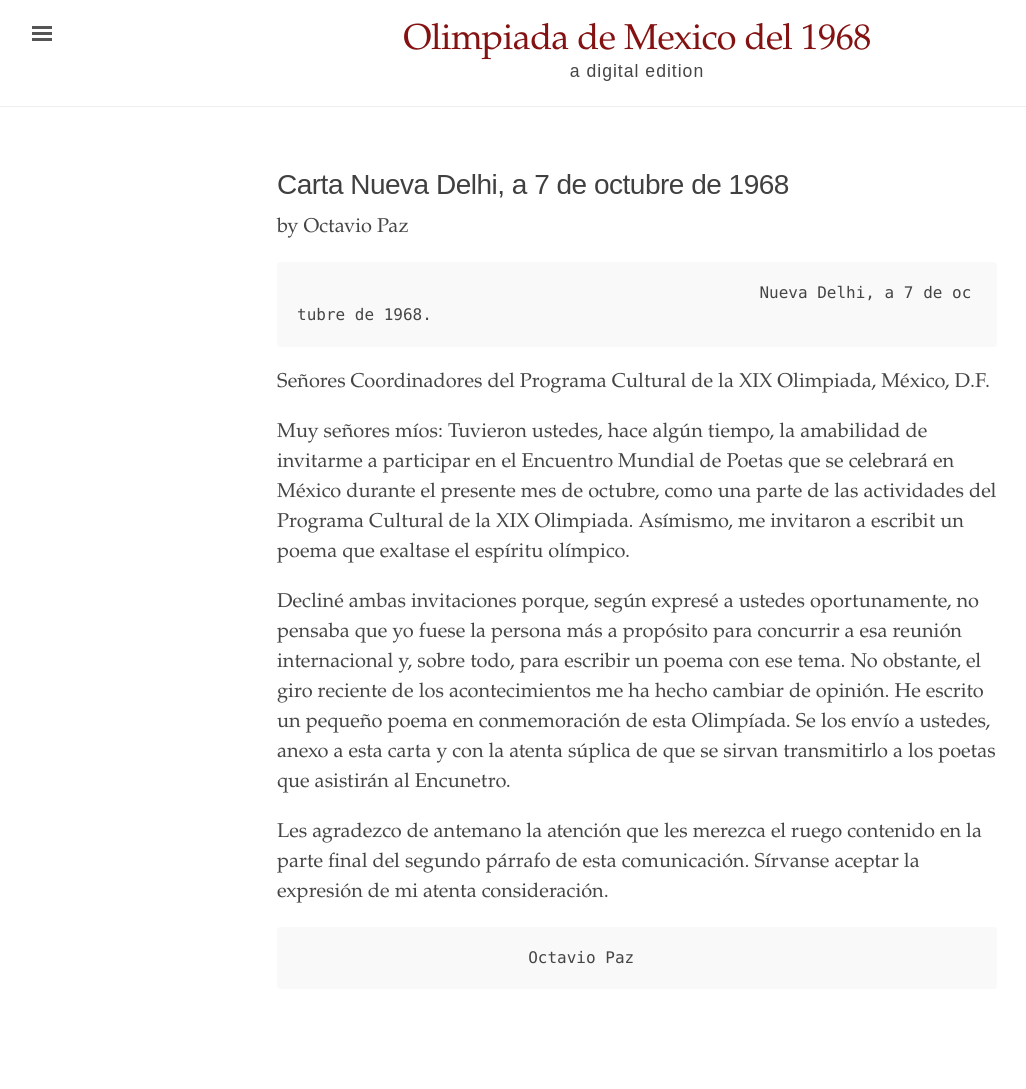
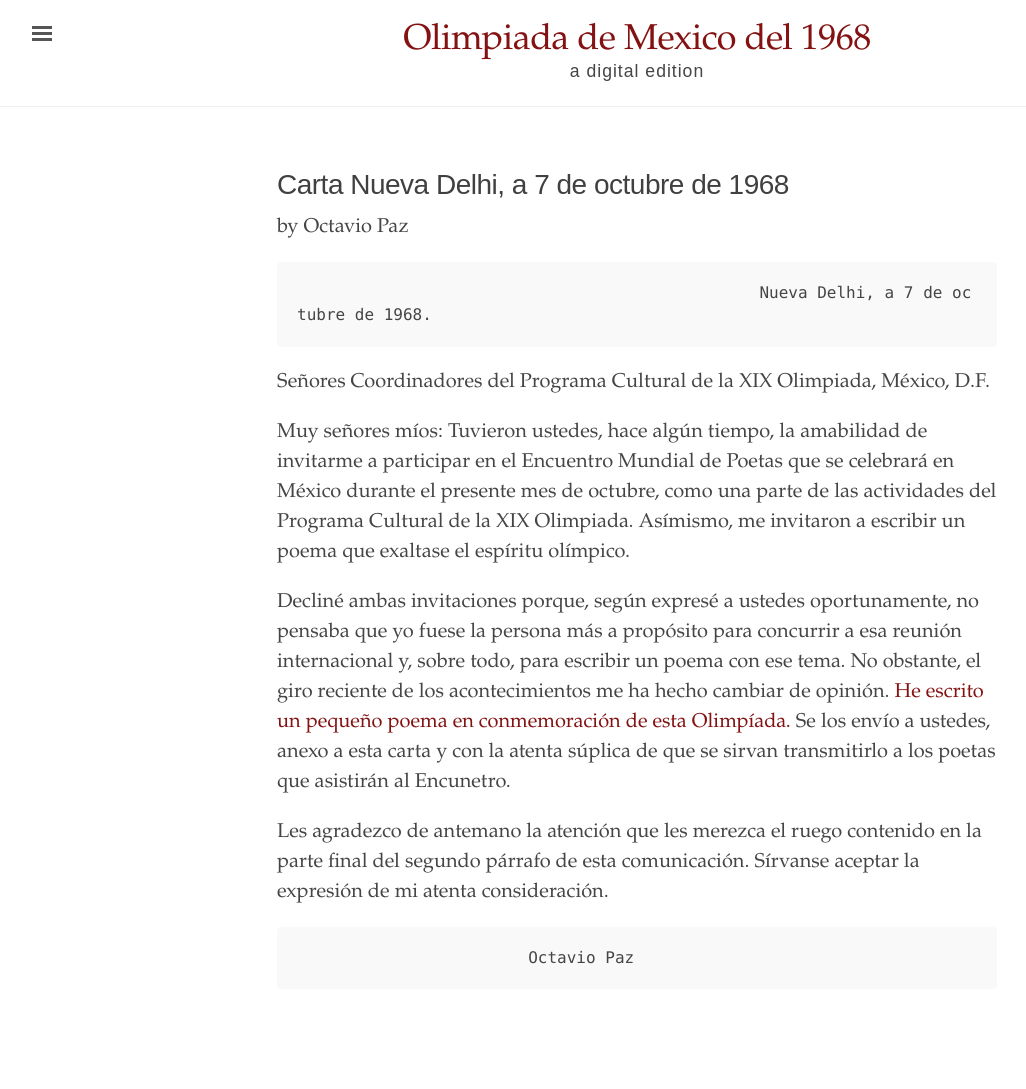
Before and after one commit to sophie-mcm/1984, a Jekyll site: the page built from _texts/carta-7-octubre.md, in a window 1280 px wide. Shown: the whole page, without its empty margins (3-1029 px from the left). Built offline with Jekyll 4.4.1, drawn with Linux system fonts in a browser that asks for light colours.

Commit message:
Link to Paz's poem

```diff
--- a/_texts/carta-7-octubre.md
+++ b/_texts/carta-7-octubre.md
@@ -13,9 +13,9 @@ XIX Olimpiada,
 México, D.F.
 
 Muy señores míos:
-  Tuvieron ustedes, hace algún tiempo, la amabilidad de invitarme a participar en el Encuentro Mundial de Poetas que se celebrará en México durante el presente mes de octubre, como una parte de las actividades del Programa Cultural de la XIX Olimpiada. Asímismo, me invitaron a escribit un poema que exaltase el espíritu olímpico.
+  Tuvieron ustedes, hace algún tiempo, la amabilidad de invitarme a participar en el Encuentro Mundial de Poetas que se celebrará en México durante el presente mes de octubre, como una parte de las actividades del Programa Cultural de la XIX Olimpiada. Asímismo, me invitaron a escribir un poema que exaltase el espíritu olímpico.
 
-  Decliné ambas invitaciones porque, según expresé a ustedes oportunamente, no pensaba que yo fuese la persona más a propósito para concurrir a esa reunión internacional y, sobre todo, para escribir un poema con ese tema. No obstante, el giro reciente de los acontecimientos me ha hecho cambiar de opinión. He escrito un pequeño poema en conmemoración de esta Olimpíada. Se los envío a ustedes, anexo a esta carta y con la atenta súplica de que se sirvan transmitirlo a los poetas que asistirán al Encunetro.
+  Decliné ambas invitaciones porque, según expresé a ustedes oportunamente, no pensaba que yo fuese la persona más a propósito para concurrir a esa reunión internacional y, sobre todo, para escribir un poema con ese tema. No obstante, el giro reciente de los acontecimientos me ha hecho cambiar de opinión. [He escrito un pequeño poema en conmemoración de esta Olimpíada.](https://sophie-mcm.github.io/olimpiada-1968/texts/poema-olimpiada/) Se los envío a ustedes, anexo a esta carta y con la atenta súplica de que se sirvan transmitirlo a los poetas que asistirán al Encunetro.
 
   Les agradezco de antemano la atención que les merezca el ruego contenido en la parte final del segundo párrafo de esta comunicación. Sírvanse aceptar la expresión de mi atenta consideración.
 
```
